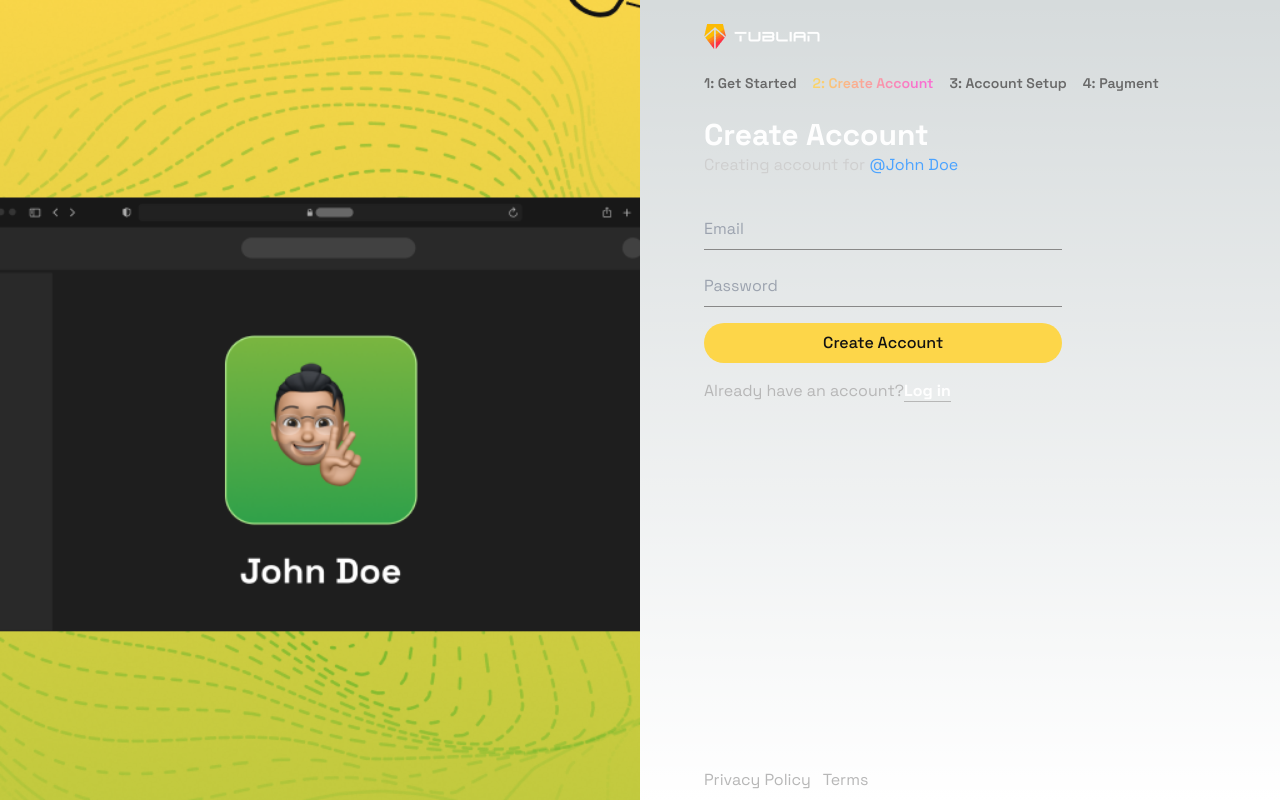
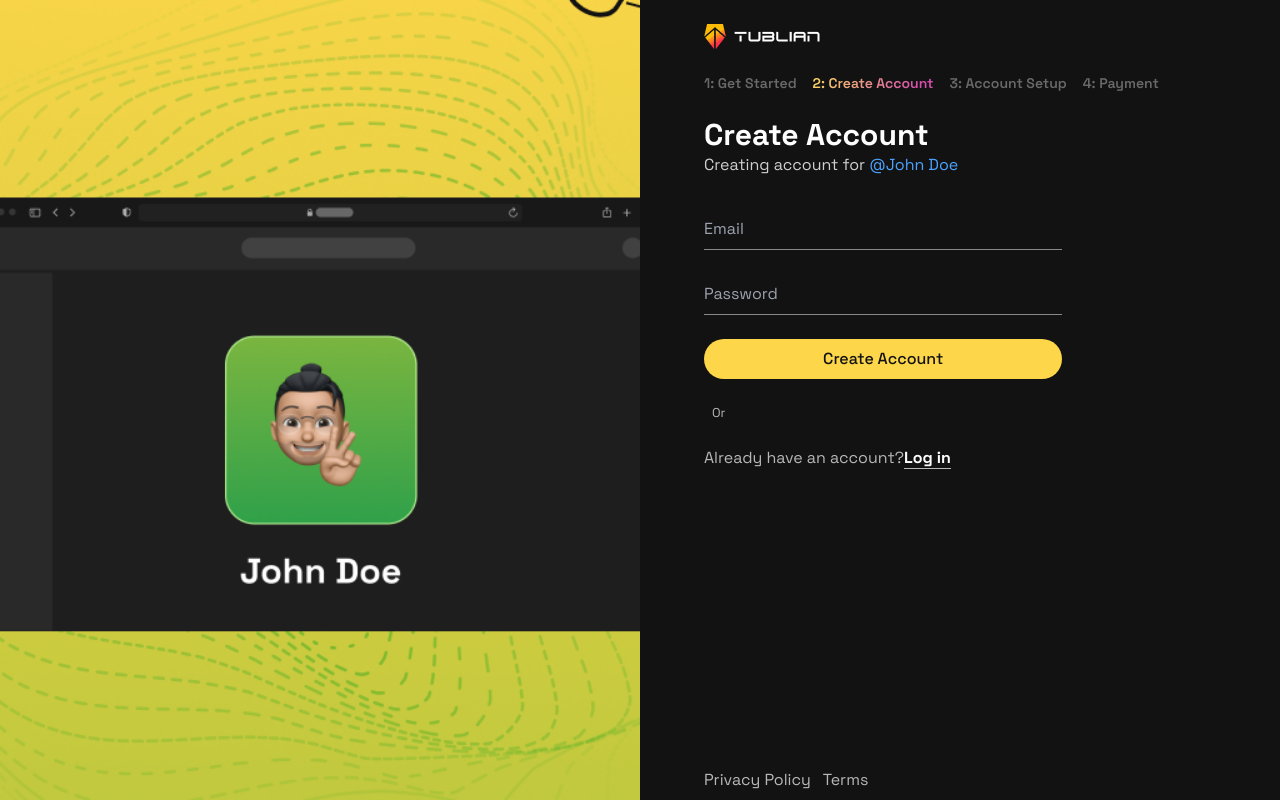
Before and after one commit to Sheriff-Oladimeji/tublian-challenge, a Next.js app: page /create-account in a window 1280 px wide. Built offline with nearby package versions, Linux system fonts and the light colour scheme.

Commit message:
feat: update pages

```diff
--- a/src/app/create-account/page.tsx
+++ b/src/app/create-account/page.tsx
@@ -1,15 +1,19 @@
+"use client"
 import Footer from "@/components/Footer";
 import Navbar from "@/components/Navbar";
 import Button from "@/components/ui/button";
 import Image from "next/image";
 import Link from "next/link";
+import { useRouter } from "next/navigation";
 import bgImage from "public/bg-image-1.png";
-import React from "react";
+import React, {useState} from "react";
 
 const CreateAccount = () => {
+  const router = useRouter();
+  const [password, setPassword] = useState("")
   return (
     <div className="flex flex-col sm:flex-row-reverse  h-screen overflow-y-hidden">
-      <div className="flex-1 overflow-y-auto h-full w-full relative">
+      <div className="flex-1 overflow-y-auto h-full w-full relative bg-[#121212]">
         <div className="hidden sm:flex">
           <Navbar />
         </div>
@@ -23,7 +27,7 @@ const CreateAccount = () => {
               <span className="text-[#4BA3FF]">@John Doe</span>
             </p>
           </div>
-          <form className="flex flex-col gap-4 md:w-[80%] lg:w-[70%] ">
+          <form className="flex flex-col gap-6 md:w-[80%] lg:w-[70%] ">
             <input
               type="email"
               className=" border-b border-[#888] bg-transparent py-2 active:outline-none focus:outline-none "
@@ -39,6 +43,11 @@ const CreateAccount = () => {
               name="Password"
             />
             <Button styles="">Create Account</Button>
+            <div className="flex items-center gap-2 text-[#B7B7B7]">
+              <hr />
+              <small>Or</small>
+              <hr />
+            </div>
             <p className="text-[#B7B7B7]">
               Already have an account?
               <Link
@@ -49,7 +58,7 @@ const CreateAccount = () => {
               </Link>
             </p>
           </form>
-          <Footer/>
+          <Footer />
         </div>
       </div>
       <Image
--- a/src/app/get-started/page.tsx
+++ b/src/app/get-started/page.tsx
@@ -8,8 +8,8 @@ import React from "react";
 
 const GetStarted = () => {
   return (
-    <div className="flex flex-col sm:flex-row-reverse  h-screen overflow-y-hidden">
-      <div className="flex-1 overflow-y-auto h-full w-full relative">
+    <div className="flex flex-col sm:flex-row-reverse  h-screen overflow-y-hidden m-0">
+      <div className="flex-1 overflow-y-auto h-full w-full relative bg-[#121212]">
         <div className="hidden sm:flex">
           <Navbar />
         </div>
@@ -46,13 +46,13 @@ const GetStarted = () => {
               </Link>
             </p>
           </form>
-         <Footer/>
+          <Footer />
         </div>
       </div>
       <Image
         src={bgImage}
         alt="background image"
-        className="hidden sm:block flex-1 h-full min-h-screen sm:object-contain md:object-cover  "
+        className="hidden sm:block flex-1 h-full w-full sm:object-contain md:object-cover  "
       />
     </div>
   );
--- a/src/app/globals.css
+++ b/src/app/globals.css
@@ -2,30 +2,6 @@
 @tailwind components;
 @tailwind utilities;
 
-:root {
-  --foreground-rgb: 0, 0, 0;
-  --background-start-rgb: 214, 219, 220;
-  --background-end-rgb: 255, 255, 255;
-}
-
-@media (prefers-color-scheme: dark) {
-  :root {
-    --foreground-rgb: 255, 255, 255;
-    --background-start-rgb: 0, 0, 0;
-    --background-end-rgb: 0, 0, 0;
-  }
-}
-
-
-body {
-  color: rgb(var(--foreground-rgb));
-  background: linear-gradient(
-      to bottom,
-      transparent,
-      rgb(var(--background-end-rgb))
-    )
-    rgb(var(--background-start-rgb));
-}
 .gradient-text{
   background: var(--gradient_2, linear-gradient(109deg, #FBDA61 0%, rgba(255, 90, 205, 0.84) 86.08%));
 background-clip: text;
--- a/src/app/layout.tsx
+++ b/src/app/layout.tsx
@@ -17,11 +17,14 @@ export default function RootLayout({
 }) {
   return (
     <html lang="en">
-      <body className={` ${font.className}`}>
+      <body
+        className={` ${font.className} m-0 p-0 box-border bg-[#121212] `}
+      >
         <div className="sm:hidden">
           <Navbar />
         </div>
         {children}
+
       </body>
     </html>
   );
--- a/src/components/Footer.tsx
+++ b/src/components/Footer.tsx
@@ -2,9 +2,12 @@ import React from 'react'
 
 const Footer = () => {
   return (
-    <footer className="hidden sm:flex items-center gap-3  text-[#B7B7B7] absolute bottom-2">
-      <p>Privacy Policy</p>
-      <p>Terms</p>
+    <footer className=" absolute bottom-2">
+      <div className="hidden sm:flex items-center gap-3  text-[#B7B7B7]">
+        <p>Privacy Policy</p>
+        <p>Terms</p>
+      </div>
+      <div className="block sm:hidden  h-[5px] bg-[#FFF]"></div>
     </footer>
   );
 }
```
